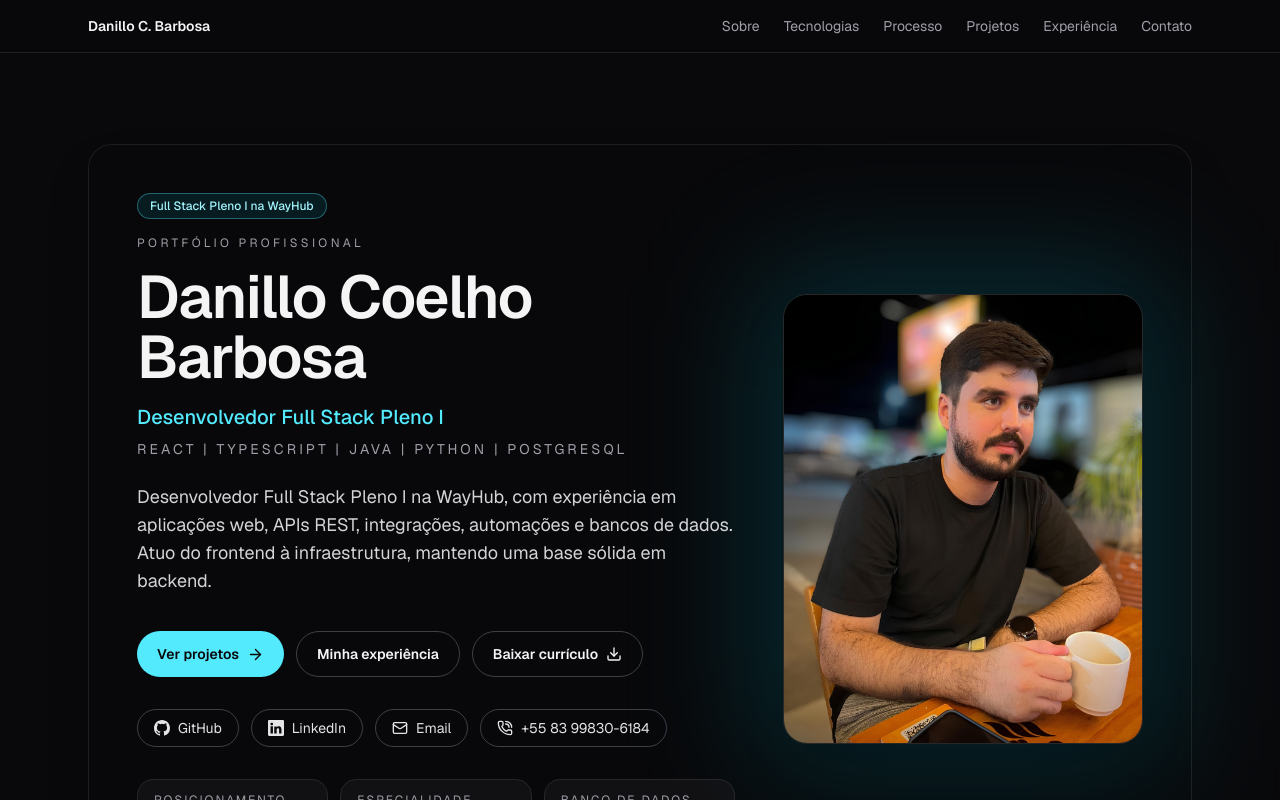
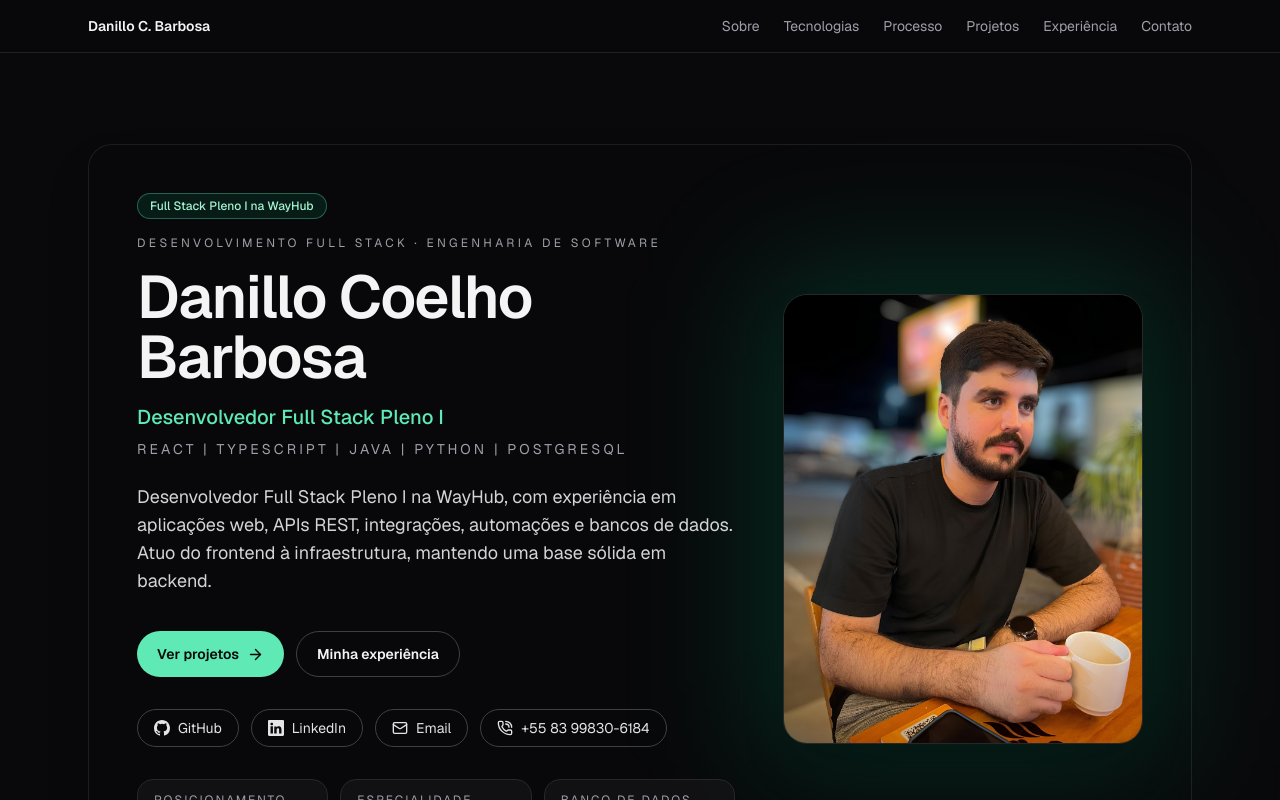
Before and after one commit to Nillocoelho/Portif-lio, a Next.js app: page / in a window 1280 px wide. Shown: the top 800 px of the page. Built offline with nearby package versions, Linux system fonts and the light colour scheme.

Commit message:
feat: atualizar components/Hero.tsx para perfil Full Stack Pleno

```diff
--- a/components/Hero.tsx
+++ b/components/Hero.tsx
@@ -2,7 +2,7 @@
 
 import Image from "next/image";
 import { motion } from "motion/react";
-import { ArrowRight, Download, Mail, PhoneCall } from "lucide-react";
+import { ArrowRight, Mail, PhoneCall } from "lucide-react";
 import { profile } from "@/data/profile";
 import { GitHubIcon, LinkedInIcon } from "./BrandIcons";
 
@@ -12,7 +12,7 @@ export function Hero() {
     ? phoneDigits
     : `55${phoneDigits}`;
   const whatsappHref = `https://wa.me/${normalizedPhone}`;
-  const resumeHref = "/Curriculo-Danillo-Coelho-Backend-Java.pdf";
+
 
   return (
     <section className="relative mx-auto flex min-h-screen w-full max-w-6xl items-center px-6 pb-20 pt-32 sm:pt-36">
@@ -30,7 +30,7 @@ export function Hero() {
               initial={{ opacity: 0, y: 18 }}
               animate={{ opacity: 1, y: 0 }}
               transition={{ duration: 0.45 }}
-              className="inline-flex rounded-full border border-cyan-300/35 bg-cyan-400/10 px-3 py-1 text-xs font-medium text-cyan-200"
+              className="inline-flex rounded-full border border-emerald-300/35 bg-emerald-400/10 px-3 py-1 text-xs font-medium text-emerald-200"
             >
               {profile.availability}
             </motion.span>
@@ -41,7 +41,7 @@ export function Hero() {
               transition={{ duration: 0.45 }}
               className="mt-4 text-xs uppercase tracking-[0.28em] text-zinc-400"
             >
-              Portfólio Profissional
+              Desenvolvimento Full Stack · Engenharia de Software
             </motion.p>
 
             <motion.h1
@@ -57,7 +57,7 @@ export function Hero() {
               initial={{ opacity: 0, y: 18 }}
               animate={{ opacity: 1, y: 0 }}
               transition={{ duration: 0.55, delay: 0.16 }}
-              className="mt-4 text-lg font-medium text-cyan-300 sm:text-xl"
+              className="mt-4 text-lg font-medium text-emerald-300 sm:text-xl"
             >
               {profile.role}
             </motion.p>
@@ -88,7 +88,7 @@ export function Hero() {
             >
               <a
                 href="#projetos"
-                className="inline-flex items-center gap-2 rounded-full bg-cyan-300 px-5 py-3 text-sm font-semibold text-zinc-950 transition hover:bg-cyan-200"
+                className="inline-flex items-center gap-2 rounded-full bg-emerald-300 px-5 py-3 text-sm font-semibold text-zinc-950 transition hover:bg-emerald-200"
               >
                 Ver projetos <ArrowRight size={17} />
               </a>
@@ -100,14 +100,7 @@ export function Hero() {
                 Minha experiência
               </a>
 
-              <a
-                href={resumeHref}
-                target="_blank"
-                rel="noopener noreferrer"
-                className="inline-flex items-center gap-2 rounded-full border border-zinc-700 px-5 py-3 text-sm font-semibold text-zinc-100 transition hover:border-zinc-500 hover:bg-zinc-900"
-              >
-                Baixar currículo <Download size={16} />
-              </a>
+
             </motion.div>
 
             <motion.div
@@ -120,7 +113,7 @@ export function Hero() {
                 href={profile.github}
                 target="_blank"
                 rel="noopener noreferrer"
-                className="inline-flex items-center gap-2 rounded-full border border-zinc-700 px-4 py-2 text-zinc-200 transition hover:border-cyan-300/60 hover:text-white"
+                className="inline-flex items-center gap-2 rounded-full border border-zinc-700 px-4 py-2 text-zinc-200 transition hover:border-emerald-300/60 hover:text-white"
               >
                 <GitHubIcon className="h-4 w-4" />
                 GitHub
@@ -130,7 +123,7 @@ export function Hero() {
                 href={profile.linkedin}
                 target="_blank"
                 rel="noopener noreferrer"
-                className="inline-flex items-center gap-2 rounded-full border border-zinc-700 px-4 py-2 text-zinc-200 transition hover:border-cyan-300/60 hover:text-white"
+                className="inline-flex items-center gap-2 rounded-full border border-zinc-700 px-4 py-2 text-zinc-200 transition hover:border-emerald-300/60 hover:text-white"
               >
                 <LinkedInIcon className="h-4 w-4" />
                 LinkedIn
@@ -138,7 +131,7 @@ export function Hero() {
 
               <a
                 href={`mailto:${profile.email}`}
-                className="inline-flex items-center gap-2 rounded-full border border-zinc-700 px-4 py-2 text-zinc-200 transition hover:border-cyan-300/60 hover:text-white"
+                className="inline-flex items-center gap-2 rounded-full border border-zinc-700 px-4 py-2 text-zinc-200 transition hover:border-emerald-300/60 hover:text-white"
               >
                 <Mail size={16} />
                 Email
@@ -148,7 +141,7 @@ export function Hero() {
                 href={whatsappHref}
                 target="_blank"
                 rel="noopener noreferrer"
-                className="inline-flex items-center gap-2 rounded-full border border-zinc-700 px-4 py-2 text-zinc-200 transition hover:border-cyan-300/60 hover:text-white"
+                className="inline-flex items-center gap-2 rounded-full border border-zinc-700 px-4 py-2 text-zinc-200 transition hover:border-emerald-300/60 hover:text-white"
               >
                 <PhoneCall size={16} />
                 {profile.phone}
@@ -184,7 +177,7 @@ export function Hero() {
             className="order-1 mx-auto w-full max-w-sm lg:order-2 lg:max-w-none"
           >
             <div className="relative mx-auto aspect-[4/5] w-full max-w-xs sm:max-w-sm lg:max-w-[360px]">
-              <div className="pointer-events-none absolute -inset-6 -z-10 rounded-[2rem] bg-cyan-400/18 blur-3xl" />
+              <div className="pointer-events-none absolute -inset-6 -z-10 rounded-[2rem] bg-emerald-400/18 blur-3xl" />
 
               <div className="relative h-full w-full overflow-hidden rounded-3xl border border-zinc-800 shadow-2xl transition duration-300 hover:-translate-y-1 hover:scale-[1.01]">
                 <Image
```
